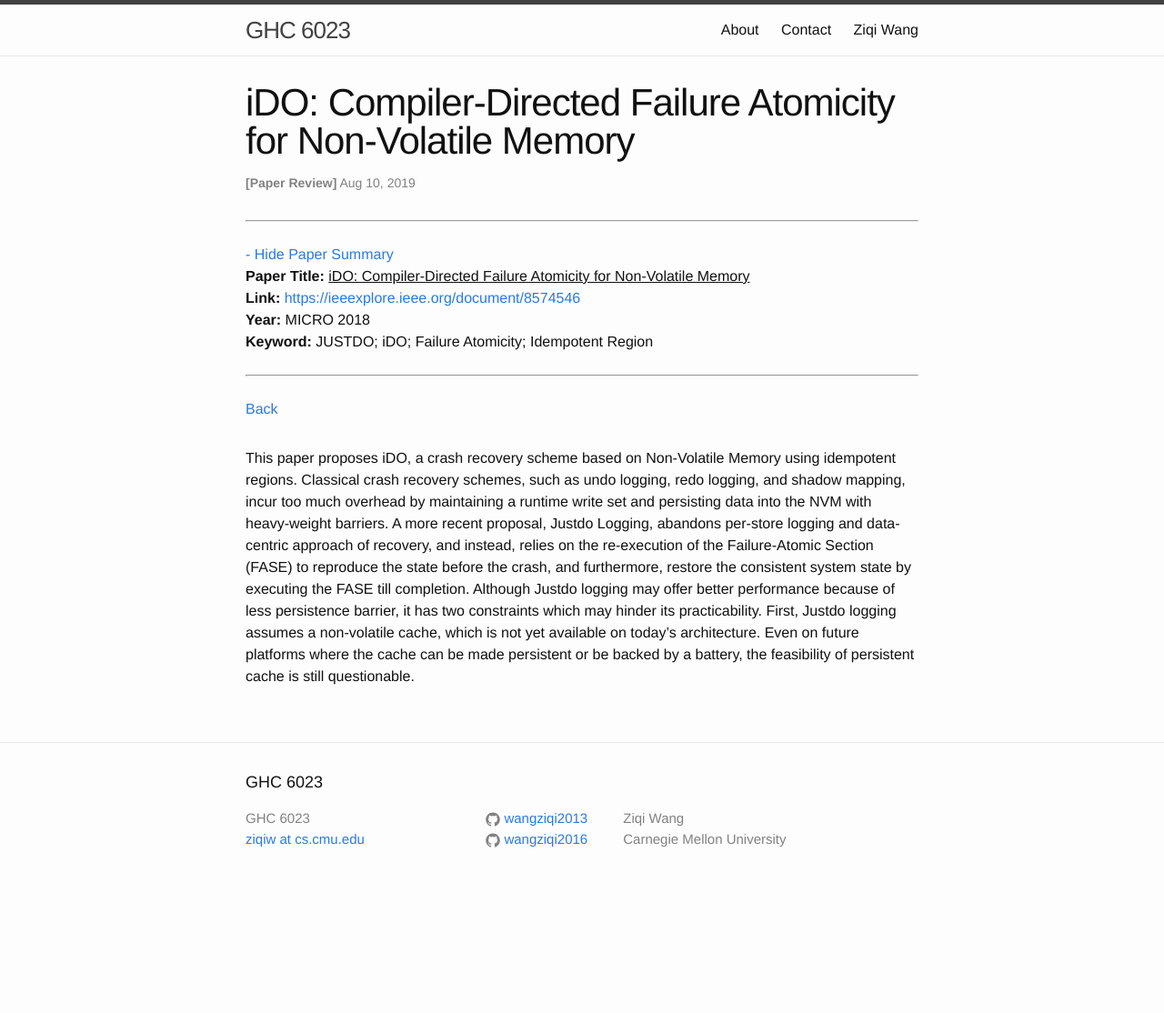
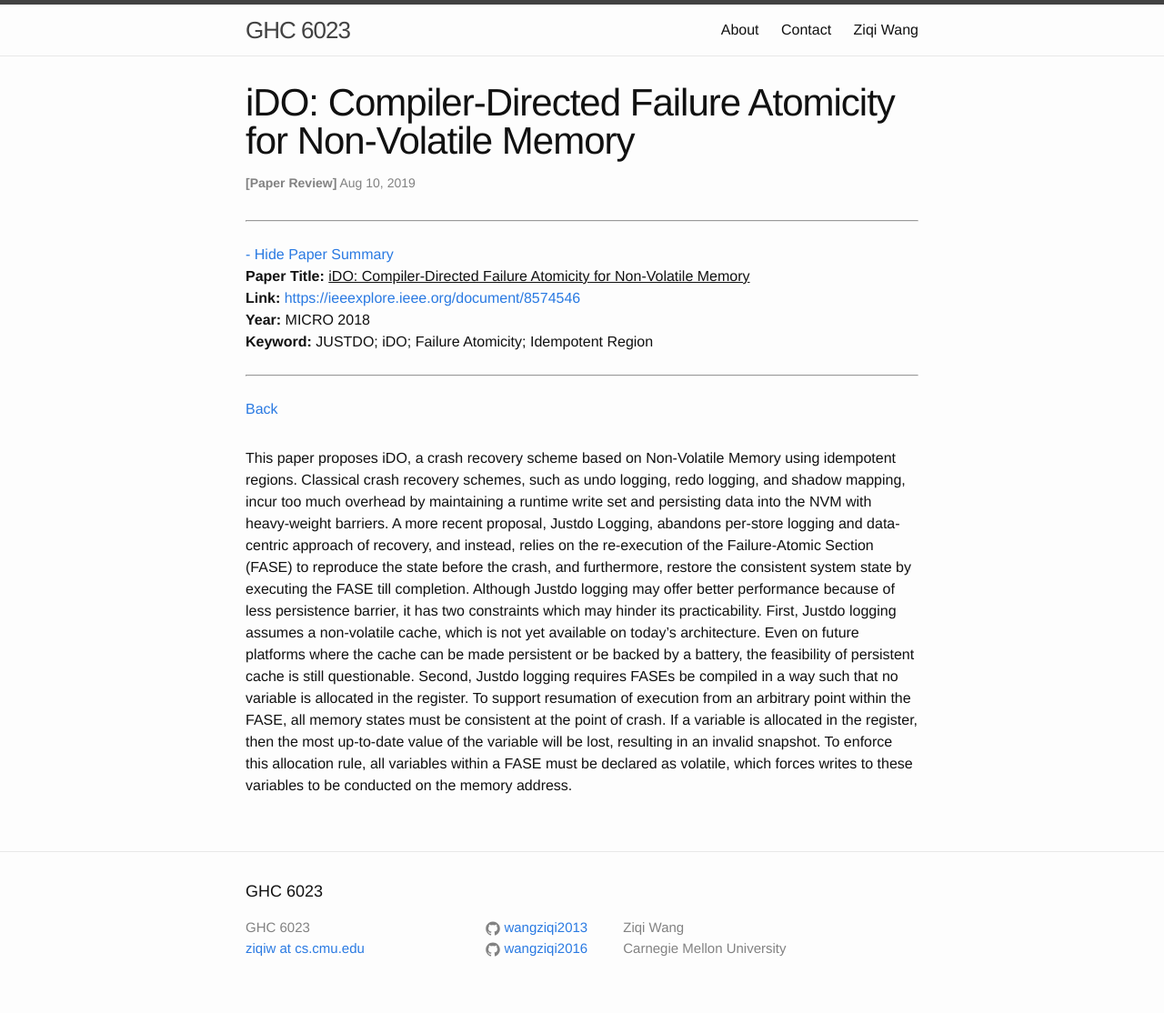
Before and after one commit to wangziqi2013/wangziqi2013.github.io, a Jekyll site: the page built from _posts/2018-08-10-ido.markdown, in a window 1280 px wide. Shown: the whole page at 91% size. Built offline with Jekyll 4.4.1, drawn with Linux system fonts in a browser that asks for light colours; before the commit the page ends 994 px from its top, so only the background shows below that.

Commit message:
Adding second problem

```diff
--- a/_posts/2018-08-10-ido.markdown
+++ b/_posts/2018-08-10-ido.markdown
@@ -21,4 +21,9 @@ Section (FASE) to reproduce the state before the crash, and furthermore, restore
 the FASE till completion. Although Justdo logging may offer better performance because of less persistence barrier, it
 has two constraints which may hinder its practicability. First, Justdo logging assumes a non-volatile cache, which is not
 yet available on today's architecture. Even on future platforms where the cache can be made persistent or be backed
-by a battery, the feasibility of persistent cache is still questionable.
+by a battery, the feasibility of persistent cache is still questionable. Second, Justdo logging requires FASEs be compiled
+in a way such that no variable is allocated in the register. To support resumation of execution from an arbitrary point
+within the FASE, all memory states must be consistent at the point of crash. If a variable is allocated in the register,
+then the most up-to-date value of the variable will be lost, resulting in an invalid snapshot. To enforce this allocation
+rule, all variables within a FASE must be declared as volatile, which forces writes to these variables to be conducted
+on the memory address.
```
